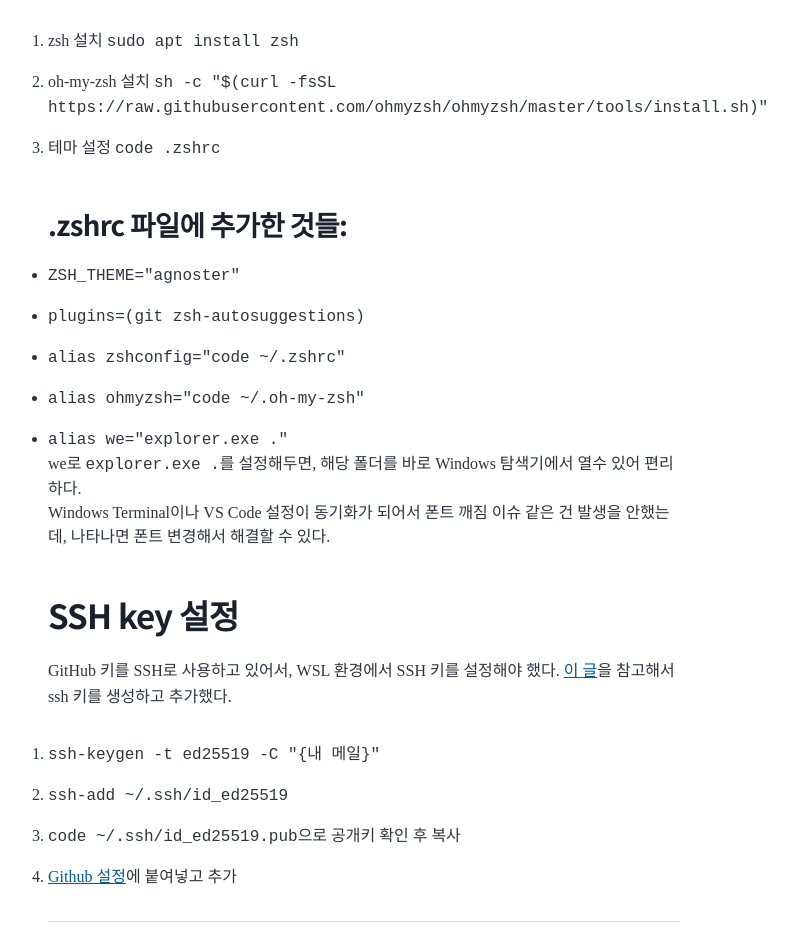
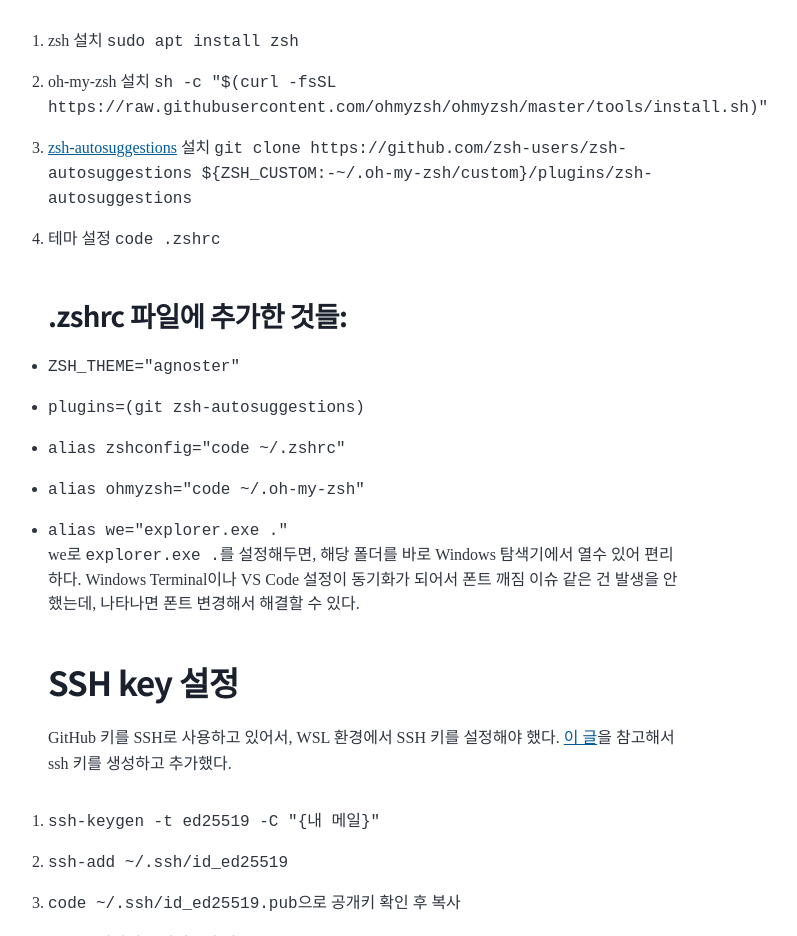
Before and after one commit to mongwan/.dev, a Gatsby site: page /1/ in a window 1280 px wide. Shown: the part 1700-2636 px from the top of the page, without its empty margins (276-1073 px from the left). Built offline with nearby package versions, Linux system fonts and the light colour scheme; Gatsby itself is replaced by a stand-in of ours.

Commit message:
docs: Update 1/index.md

```diff
--- a/content/blog/1/index.md
+++ b/content/blog/1/index.md
@@ -34,7 +34,8 @@ Windows 10을 사용중이라, 재설치했더니 WSL이 1 버전으로 다운
 그냥 기본 환경에 깔려 있는 bash를 사용해도 되지만.. 안 예쁘기도 하고 다른 장치랑 비슷하게 하려고 zsh와 oh-my-zsh를 설치했다.
 1. zsh 설치 `sudo apt install zsh`
 2. oh-my-zsh 설치 `sh -c "$(curl -fsSL https://raw.githubusercontent.com/ohmyzsh/ohmyzsh/master/tools/install.sh)"`
-3. 테마 설정 `code .zshrc`
+3. [zsh-autosuggestions](https://github.com/zsh-users/zsh-autosuggestions) 설치 `git clone https://github.com/zsh-users/zsh-autosuggestions ${ZSH_CUSTOM:-~/.oh-my-zsh/custom}/plugins/zsh-autosuggestions`
+4. 테마 설정 `code .zshrc`
 
 ### .zshrc 파일에 추가한 것들:
 - `ZSH_THEME="agnoster"`
```
